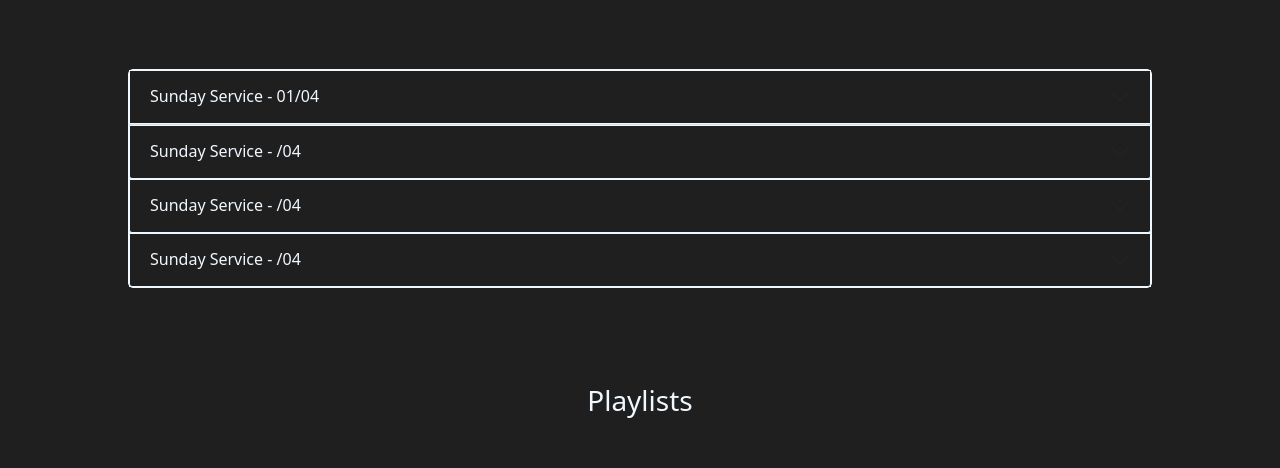
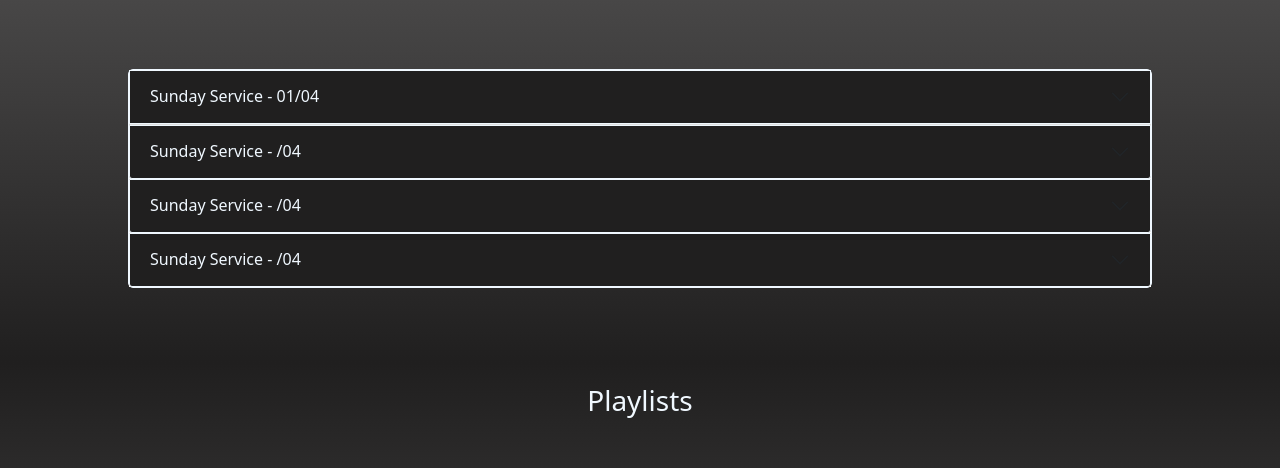
Before and after one commit to francovinicius/agenda-local7, a plain HTML site: page index.html in a window 1280 px wide. Shown: the part 147-615 px from the top of the page. Drawn offline with nearby package versions, Linux system fonts and the light colour scheme.

Commit message:
alt background page

```diff
--- a/style.css
+++ b/style.css
@@ -1,5 +1,5 @@
 body {
-    background: #201F1F;
+    background: linear-gradient(#585757, #201F1F,#585757) ;
     color: aliceblue;
     margin-top: 5rem;
 }
```
